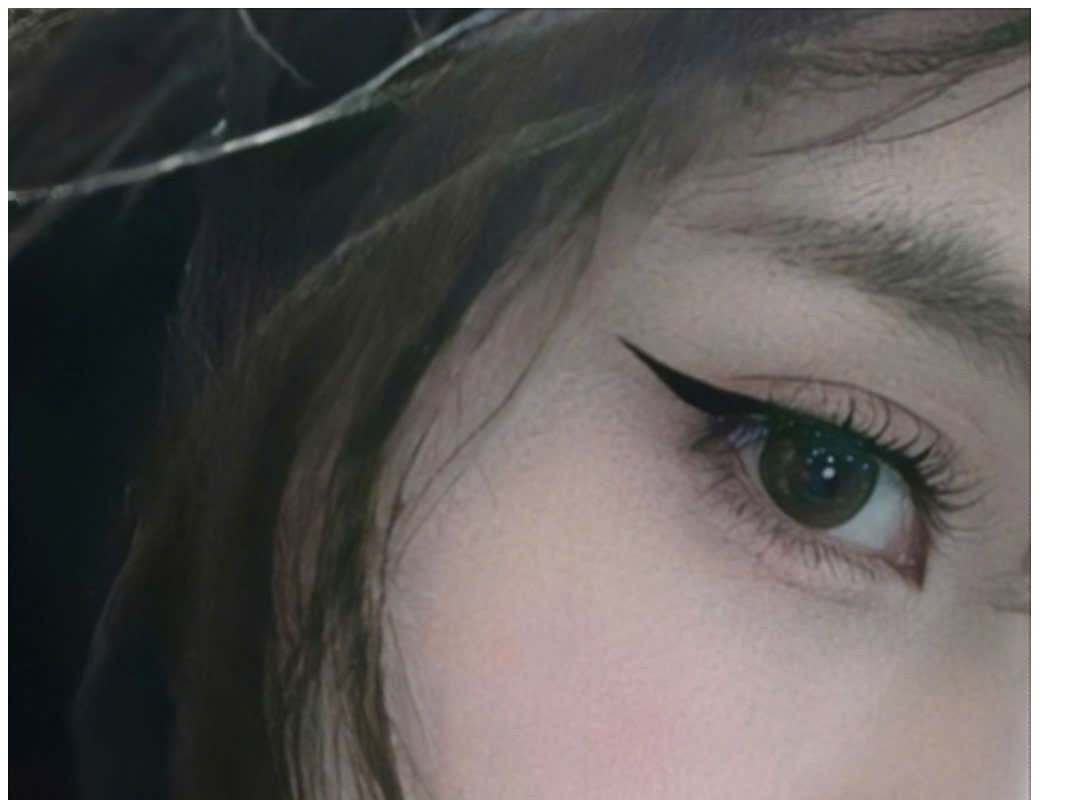
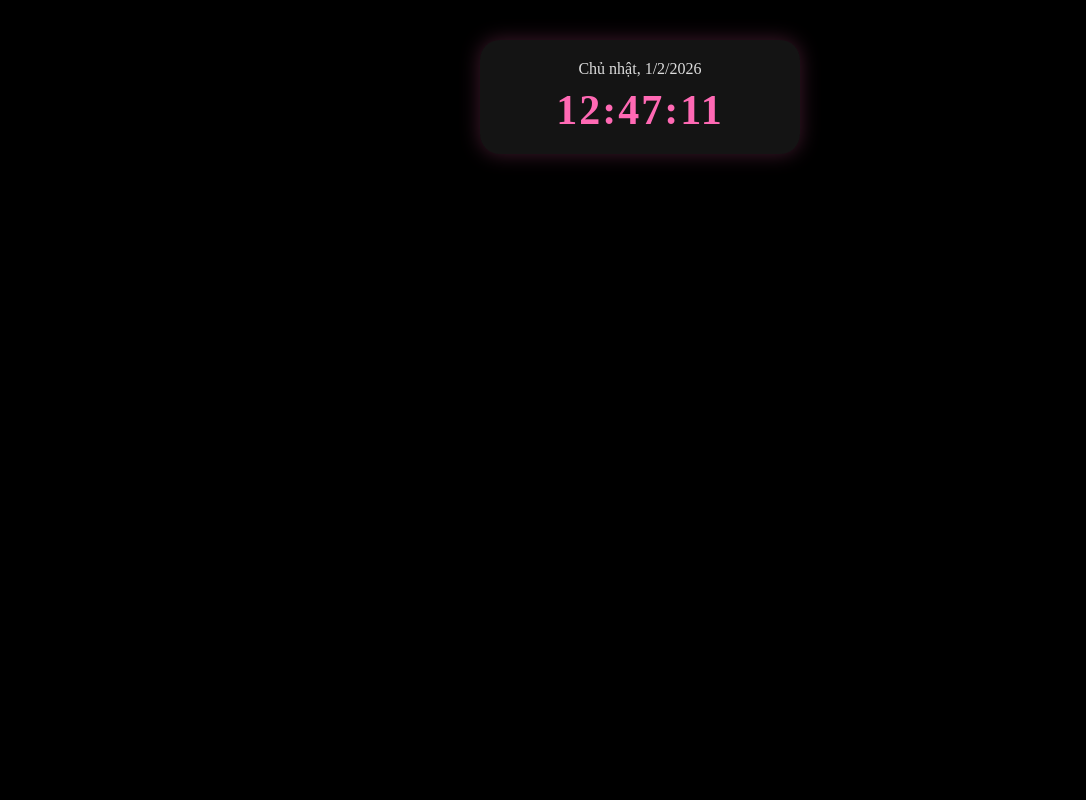
Before and after one commit to duongtool/birthday, a plain HTML site: page index.html in a window 1280 px wide. Shown: the top 800 px of the page, without its empty margins (0-1086 px from the left). Drawn offline with Linux system fonts and the light colour scheme.

Commit message:
Update stylesheet version and add time display

```diff
--- a/index.html
+++ b/index.html
@@ -4,15 +4,68 @@
   <meta charset="UTF-8" />
   <meta name="viewport" content="width=device-width, initial-scale=1.0" />
   <title>Nhập Mật Khẩu</title>
-  <link rel="stylesheet" href="style.css?v=2" />
+  <link rel="stylesheet" href="style.css?v=5" />
+
+  <style>
+    body {
+      background: #000;
+    }
+
+    .time-wrapper {
+      display: flex;
+      justify-content: center;
+      margin-top: 40px;
+      margin-bottom: 30px;
+    }
+
+    .time-box {
+      background: rgba(255, 255, 255, 0.08);
+      border-radius: 20px;
+      padding: 20px 30px;
+      text-align: center;
+      min-width: 260px;
+      box-shadow: 0 0 20px rgba(255, 105, 180, 0.25);
+    }
+
+    .date {
+      font-size: 16px;
+      color: #ddd;
+      margin-bottom: 8px;
+    }
+
+    .clock {
+      font-size: 42px;
+      font-weight: bold;
+      color: #ff69b4;
+      letter-spacing: 2px;
+    }
+
+    .password-section {
+      display: none;
+    }
+  </style>
 </head>
+
 <body>
   <div class="container">
     <div class="content">
-      <img src="images/avatar.jpg" alt="Avatar" class="avatar" />
-      <div class="password-section">
+
+      <!-- KHUNG THỜI GIAN -->
+      <div class="time-wrapper">
+        <div class="time-box">
+          <div class="date" id="date"></div>
+          <div class="clock" id="clock"></div>
+        </div>
+      </div>
+
+      <!-- KHUNG NHẬP PASS -->
+      <div class="password-section" id="lockBox">
+        <img src="images/avatar.jpg" alt="Avatar" class="avatar" />
+
         <h1>NHẬP PASS ĐI NGƯỜI ĐẸP</h1>
-        <input type="text" id="password" placeholder="Enter password" readonly />
+
+        <input type="text" id="password" readonly />
+
         <div class="keypad">
           <button onclick="addNumber('1')">1</button>
           <button onclick="addNumber('2')">2</button>
@@ -26,10 +79,51 @@
           <button onclick="addNumber('0')" class="zero">0</button>
           <button onclick="clearPassword()" class="clear">✖</button>
         </div>
+
         <button onclick="checkPassword()" class="submit">✔</button>
       </div>
+
     </div>
   </div>
+
+  <!-- SCRIPT THỜI GIAN + DELAY 5s -->
+  <script>
+    let unlocked = false;
+    let delayStarted = false;
+
+    function updateTime() {
+      const now = new Date();
+      const year = now.getFullYear();
+
+      // mốc sinh nhật năm hiện tại
+      const birthday = new Date(year, 1, 2, 0, 0, 0); // tháng 1 = tháng 2
+
+      const days = ["Chủ nhật","Thứ hai","Thứ ba","Thứ tư","Thứ năm","Thứ sáu","Thứ bảy"];
+
+      document.getElementById("date").innerText =
+        `${days[now.getDay()]}, ${now.getDate()}/${now.getMonth() + 1}/${now.getFullYear()}`;
+
+      document.getElementById("clock").innerText =
+        `${String(now.getHours()).padStart(2, "0")}:` +
+        `${String(now.getMinutes()).padStart(2, "0")}:` +
+        `${String(now.getSeconds()).padStart(2, "0")}`;
+
+      // tới đúng 00:00:00 ngày sinh
+      if (now >= birthday && !delayStarted) {
+        delayStarted = true;
+
+        setTimeout(() => {
+          document.getElementById("lockBox").style.display = "block";
+          unlocked = true;
+        }, 5000); // ⏳ đợi 5 giây
+      }
+    }
+
+    setInterval(updateTime, 1000);
+    updateTime();
+  </script>
+
+  <!-- SCRIPT PASS -->
   <script src="script.js?v=2"></script>
 </body>
 </html>
```
